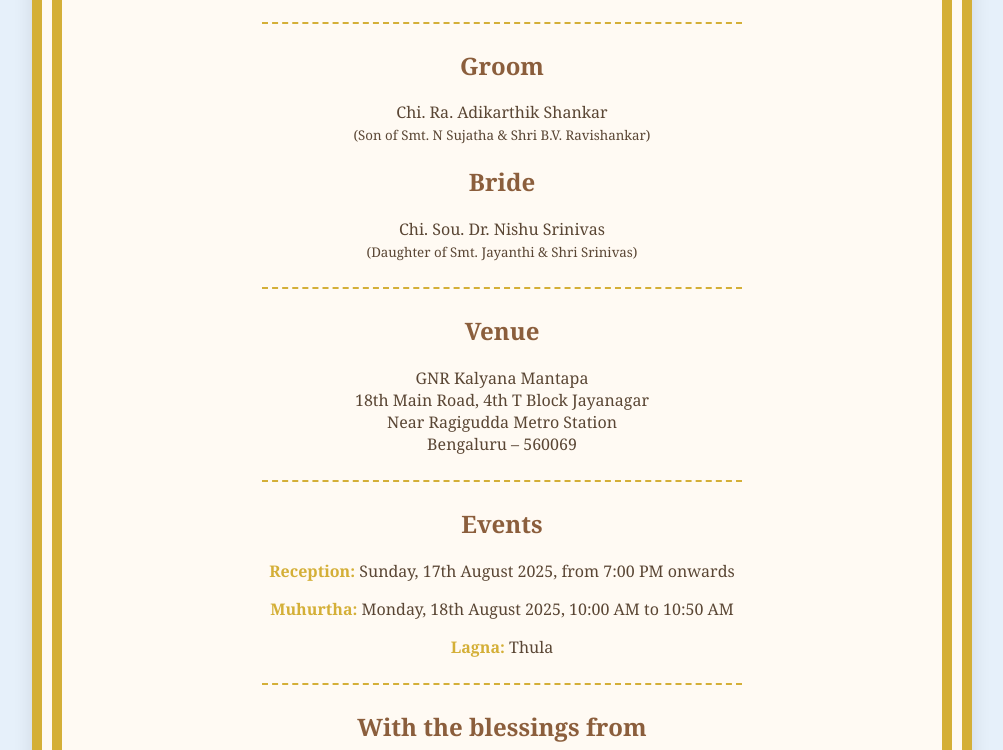
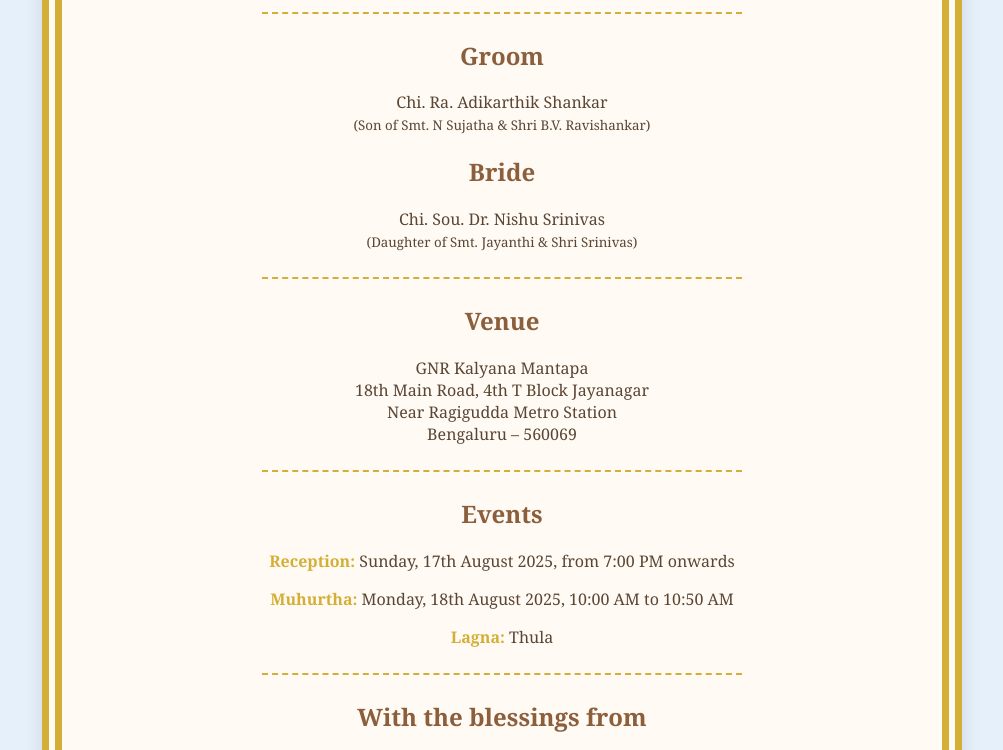
Before and after one commit to PrathameshNarayan/Wedding, a plain HTML site: page index.html in a window 1280 px wide. Shown: the part 239-989 px from the top of the page, without its empty margins (138-1141 px from the left). Drawn offline with Linux system fonts and the light colour scheme.

Commit message:
Update index.html

```diff
--- a/index.html
+++ b/index.html
@@ -18,7 +18,7 @@
             background: #fffaf3;
 
             /* Thinner decorative border */
-            border: 30px double #d4af37;
+            border: 20px double #d4af37;
             border-radius: 15px;
 
             padding: 30px 40px;
```
